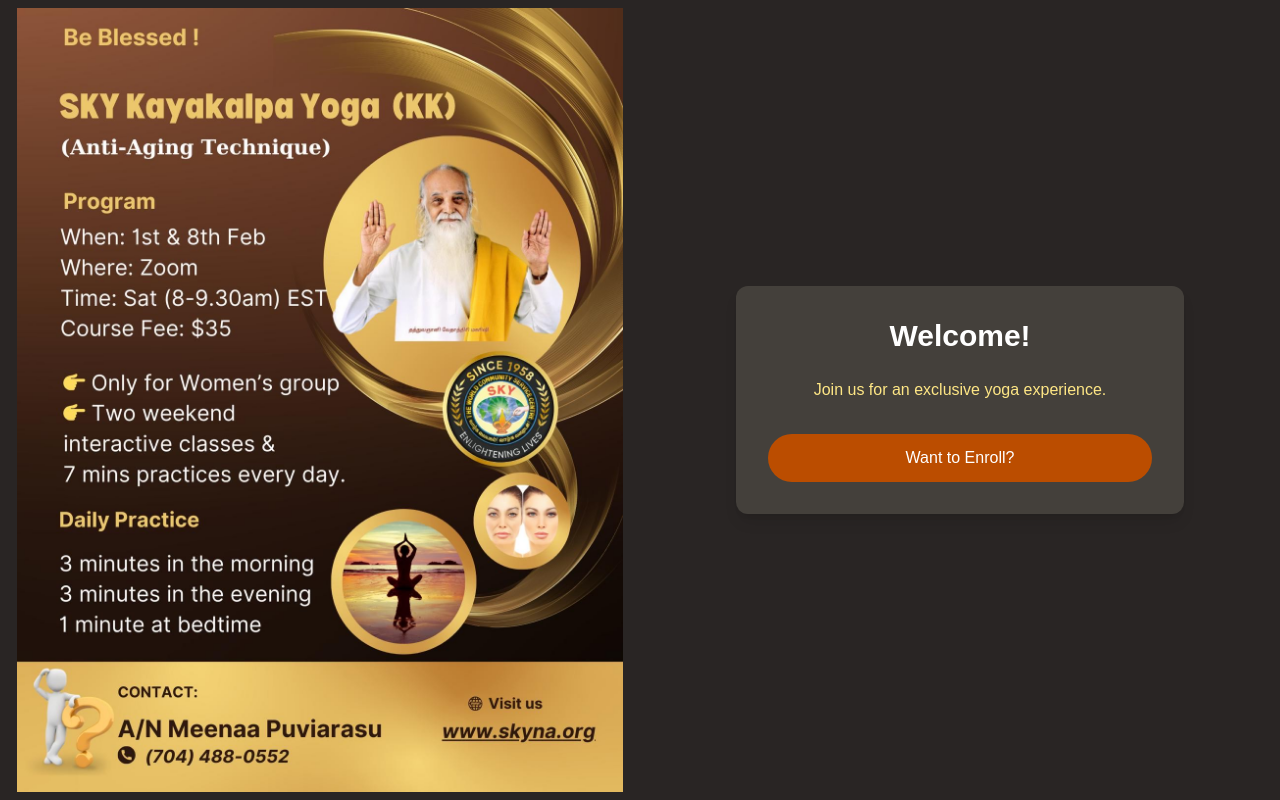
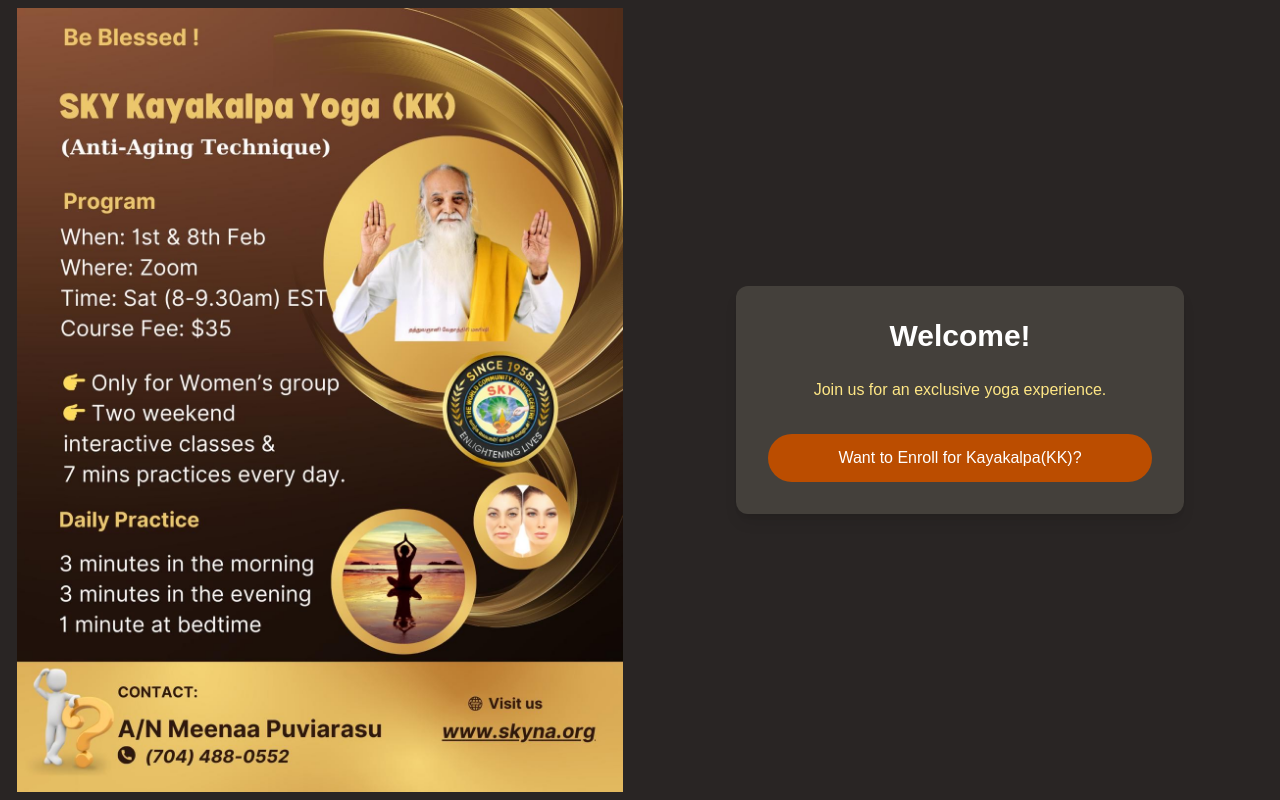
Before and after one commit to Itz-Viggy/Yoga-Registration, a Next.js app: page / in a window 1280 px wide. Built offline with nearby package versions, Linux system fonts and the light colour scheme.

Commit message:
Client side fixes

```diff
--- a/src/app/page.tsx
+++ b/src/app/page.tsx
@@ -35,7 +35,7 @@
             onClick={handleJoinClick}
             className="w-full py-3 px-4 bg-amber-700 text-white rounded-full hover:bg-amber-600 transition-colors"
           >
-            Want to Enroll?
+            Want to Enroll for Kayakalpa(KK)?
           </button>
         </div>
       </div>
--- a/src/app/register/step1/page.tsx
+++ b/src/app/register/step1/page.tsx
@@ -28,7 +28,7 @@
           <span className="font-bold">Please remember to add a message</span>
         </p>
         <p className="text-amber-200  font-bold mb-4">
-          "Name-Women’s KK Batch2" during the Zelle transfer.
+          "Name-Women’s KK Batch" during the Zelle transfer.
         </p>
         <p className="text-amber-200 mb-6">
           Once done, proceed to next step.
```
Also changed, not shown: 1 other file (tests, documents, lock files or other folders).
